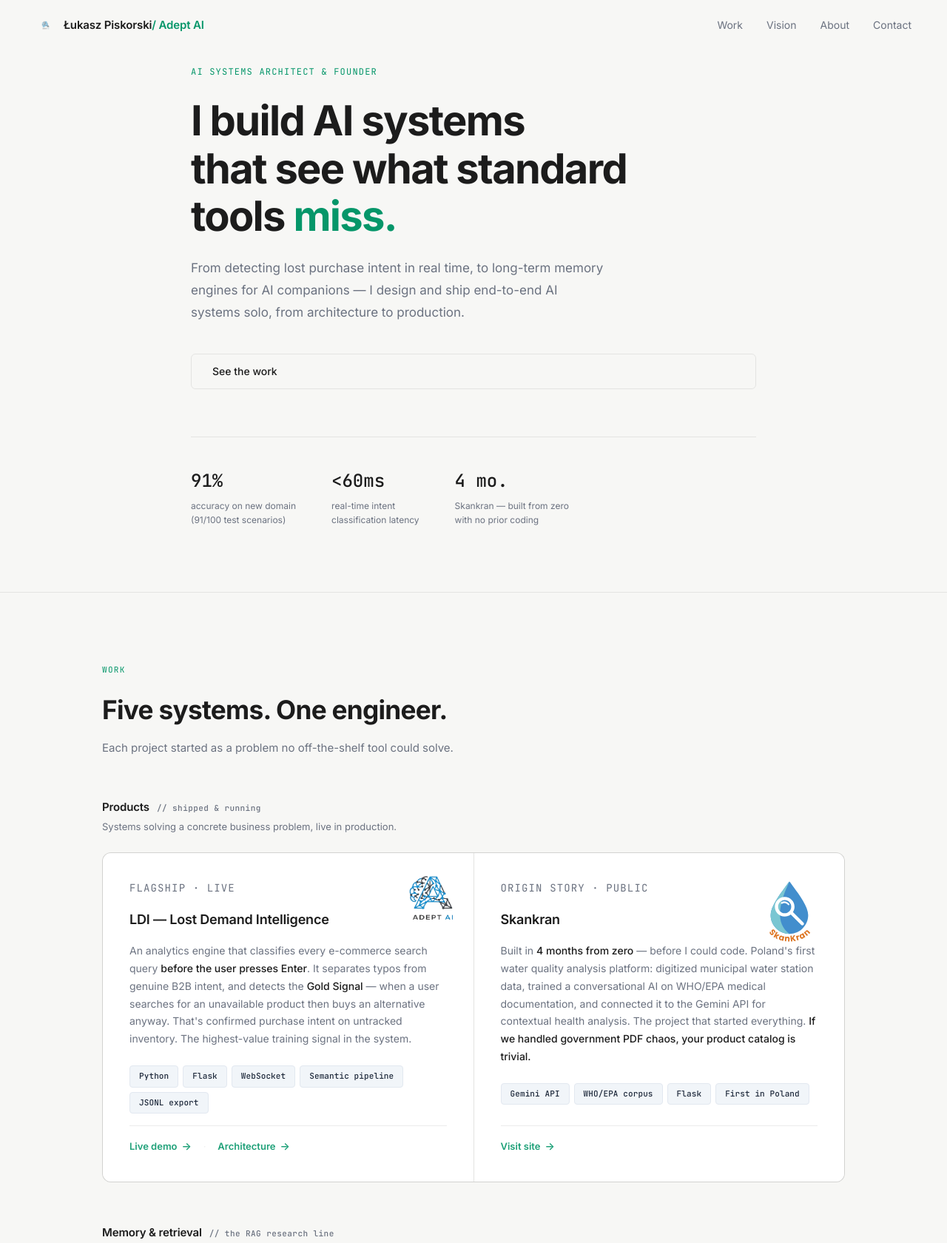
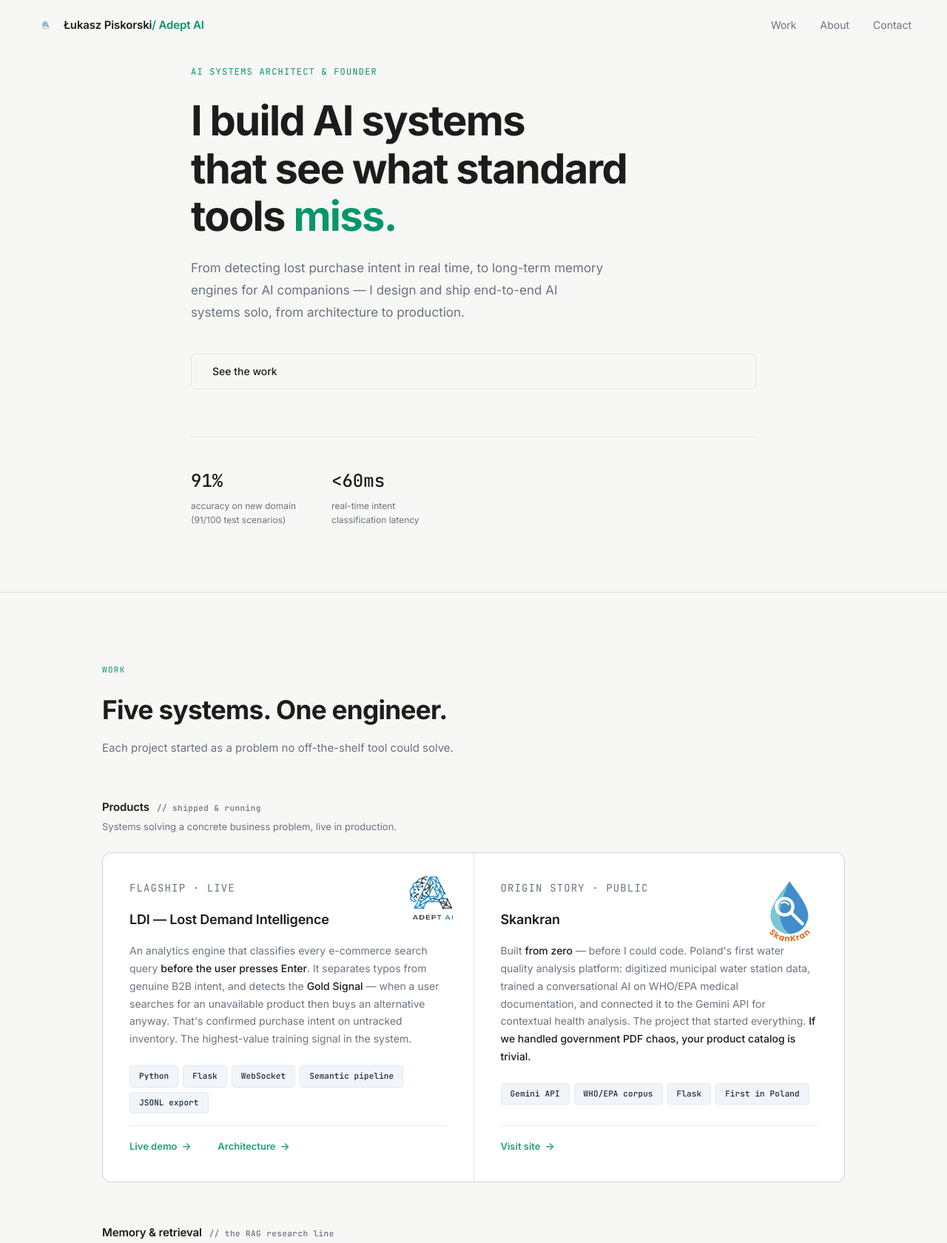
Before and after one commit to lukiikebukuro/forteca_finalna, a Flask app: page / in a window 1280 px wide. Shown: the top 1680 px of the page at 74% size. Run offline with Flask 3, Linux system fonts and the light colour scheme; parts of the project's set-up code (start-up, migrations or seed data) failed here and were passed over.

Commit message:
index: portfolio content refresh — drop stale claims, add Amnezja case study link
- Hero: removed the "4 mo." Skankran stat (kept 91% accuracy + <60ms latency).
- Skankran card: "Built in 4 months from zero" -> "Built from zero".
- Removed the "What's next / stateful sales agent" vision section entirely
  (inactive project) + its now-dead nav link.
- Amnezja card: added "Read the full case study ->" link to myastra.pl/casestudy,
  same style as the existing Live demo / Architecture links.

Content only — no design/CSS changes.

Co-Authored-By: Claude Opus 4.8 <noreply@anthropic.com>

```diff
--- a/templates/index.html
+++ b/templates/index.html
@@ -516,7 +516,6 @@
         </a>
         <ul class="nav-links">
             <li><a href="#work">Work</a></li>
-            <li><a href="#vision">Vision</a></li>
             <li><a href="#about">About</a></li>
             <li><a href="#contact">Contact</a></li>
         </ul>
@@ -540,10 +539,6 @@
             <div>
                 <div class="stat-value">&lt;60ms</div>
                 <div class="stat-label">real-time intent<br>classification latency</div>
-            </div>
-            <div>
-                <div class="stat-value">4 mo.</div>
-                <div class="stat-label">Skankran — built from zero<br>with no prior coding</div>
             </div>
         </div>
     </div>
@@ -592,7 +587,7 @@
                 <p class="project-tag">Origin Story · Public</p>
                 <h3>Skankran</h3>
                 <p>
-                    Built in <strong>4 months from zero</strong> — before I could code.
+                    Built <strong>from zero</strong> — before I could code.
                     Poland's first water quality analysis platform: digitized municipal water station data,
                     trained a conversational AI on WHO/EPA medical documentation,
                     and connected it to the Gemini API for contextual health analysis.
@@ -686,53 +681,11 @@
                 </div>
                 <div class="project-links">
                     <a href="#contact" class="project-link">Ask me about it</a>
+                    <span class="link-sep">·</span>
+                    <a href="https://myastra.pl/casestudy" class="project-link">Read the full case study →</a>
                 </div>
             </div>
 
-        </div>
-    </section>
-
-    <div class="full-divider"></div>
-
-    <!-- VISION -->
-    <section id="vision">
-        <p class="section-label">What's next</p>
-        <h2 class="section-title">The stateful sales agent.</h2>
-        <div class="vision-grid">
-            <div class="vision-text">
-                <p>
-                    LDI captures intent before Enter. ANIMA remembers everything.
-                    The missing piece: an agent that connects them.
-                </p>
-                <p>
-                    A customer returns to your store. The agent already knows they searched
-                    for "Brembo E46 brake pads" three weeks ago and didn't find them.
-                    It knows their price range, their purchase history, their patterns.
-                    It doesn't ask — <strong>it already knows.</strong>
-                </p>
-                <p>
-                    Not a chatbot that answers questions.<br>
-                    A salesperson with perfect memory.
-                </p>
-                <p class="vision-status">Two thirds of this is already built.</p>
-            </div>
-            <div class="vision-blocks">
-                <div class="vision-block live">
-                    <span class="vision-block-label">Live</span>
-                    <div class="vision-block-name">LDI</div>
-                    <div class="vision-block-desc">Real-time intent classification before Enter</div>
-                </div>
-                <div class="vision-block live">
-                    <span class="vision-block-label">Live</span>
-                    <div class="vision-block-name">ANIMA</div>
-                    <div class="vision-block-desc">Sovereign long-term memory engine</div>
-                </div>
-                <div class="vision-block planned">
-                    <span class="vision-block-label">In design</span>
-                    <div class="vision-block-name">Agent layer</div>
-                    <div class="vision-block-desc">Connects intent + memory into autonomous action</div>
-                </div>
-            </div>
         </div>
     </section>
 
```
